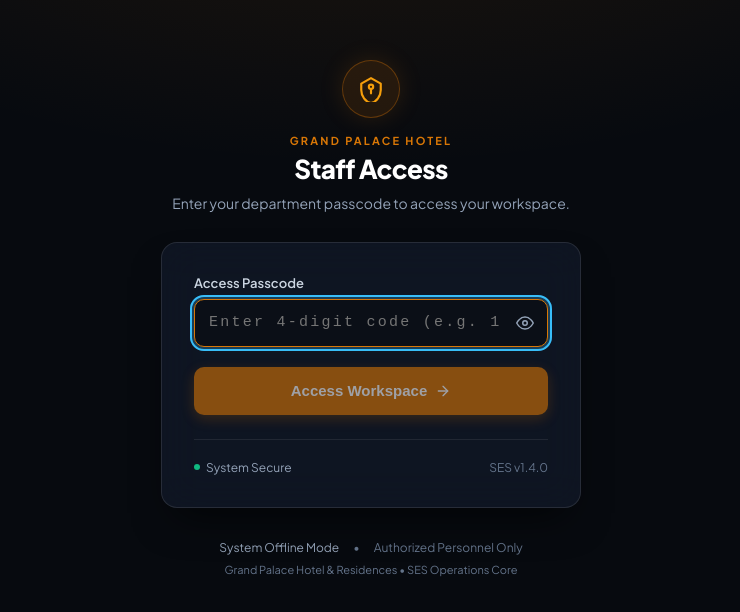
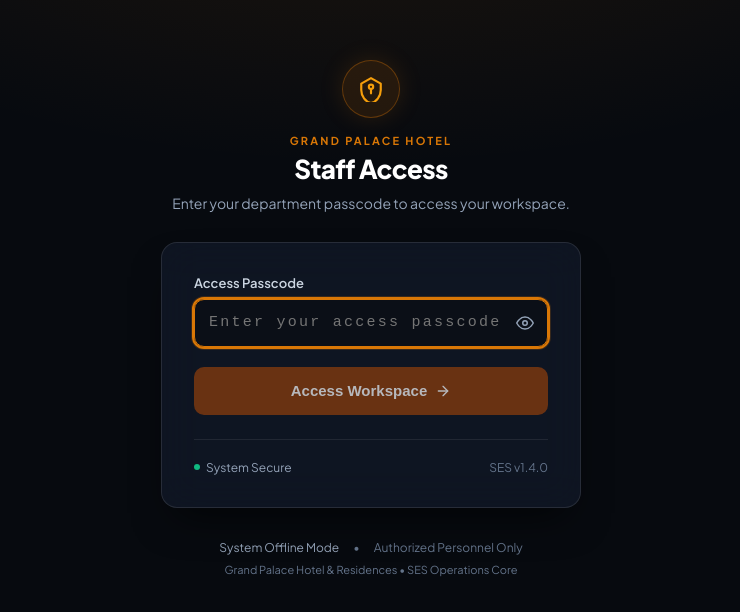
Before and after one commit to Qirto/hotel-ses, a Next.js app: page /login in a window 1280 px wide. Shown: the part 106-718 px from the top of the page, without its empty margins (269-1009 px from the left). Built offline with nearby package versions, Linux system fonts and the light colour scheme.

Commit message:
fix(login): remove code hint from placeholder, amber focus ring, smooth button transition

```diff
--- a/app/globals.css
+++ b/app/globals.css
@@ -245,3 +245,14 @@
     margin: 0 !important;
   }
 }
+
+/* =====================================================================
+   LOGIN PAGE — Amber Focus Ring Override (brand-consistent)
+   Scoped to #passcode-input to preserve WCAG blue focus elsewhere
+   ===================================================================== */
+#passcode-input:focus-visible {
+  outline: 2px solid #d97706 !important;
+  outline-offset: 0px !important;
+  box-shadow: 0 0 0 3px rgba(217, 119, 6, 0.2) !important;
+  border-color: #d97706 !important;
+}
--- a/app/login/page.tsx
+++ b/app/login/page.tsx
@@ -154,7 +154,7 @@ export default function LoginPage() {
                   autoComplete="current-password"
                   value={passcode}
                   onChange={(e) => setPasscode(e.target.value)}
-                  placeholder="Enter 4-digit code (e.g. 1111)"
+                  placeholder="Enter your access passcode"
                   disabled={isPending || Boolean(successRole)}
                   style={{
                     width: "100%",
@@ -172,6 +172,7 @@ export default function LoginPage() {
                     boxSizing: "border-box",
                     outline: "none",
                     transition: "border-color 0.15s ease, box-shadow 0.15s ease",
+                    /* Override global focus ring with amber */
                   }}
                   onFocus={(e) => {
                     e.currentTarget.style.borderColor = "#d97706";
@@ -284,7 +285,10 @@ export default function LoginPage() {
                 width: "100%",
                 height: 48,
                 borderRadius: 10,
-                background: "#d97706",
+                background:
+                  passcode.trim() && !isPending && !successRole
+                    ? "#d97706"
+                    : "#92400e",
                 border: "none",
                 color: "#ffffff",
                 fontSize: "0.9375rem",
@@ -294,8 +298,12 @@ export default function LoginPage() {
                 justifyContent: "center",
                 gap: 8,
                 cursor: isPending || !passcode.trim() ? "not-allowed" : "pointer",
-                opacity: isPending || !passcode.trim() ? 0.6 : 1,
-                boxShadow: "0 4px 14px rgba(217, 119, 6, 0.35)",
+                opacity: isPending || !passcode.trim() ? 0.7 : 1,
+                transition: "background 0.2s ease, opacity 0.2s ease, box-shadow 0.2s ease",
+                boxShadow:
+                  passcode.trim() && !isPending && !successRole
+                    ? "0 4px 20px rgba(217, 119, 6, 0.45)"
+                    : "none",
               }}
             >
               {isPending ? (
```
